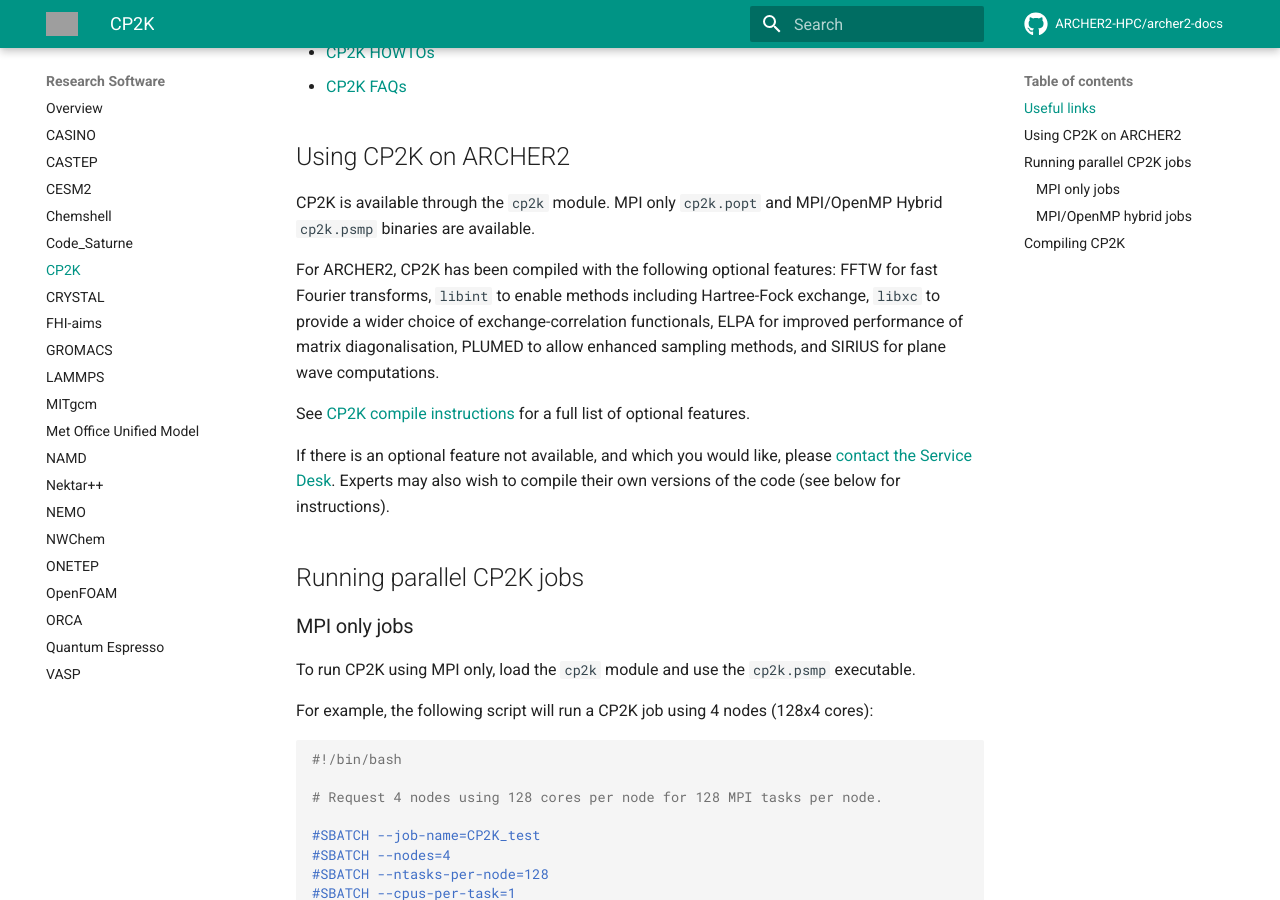
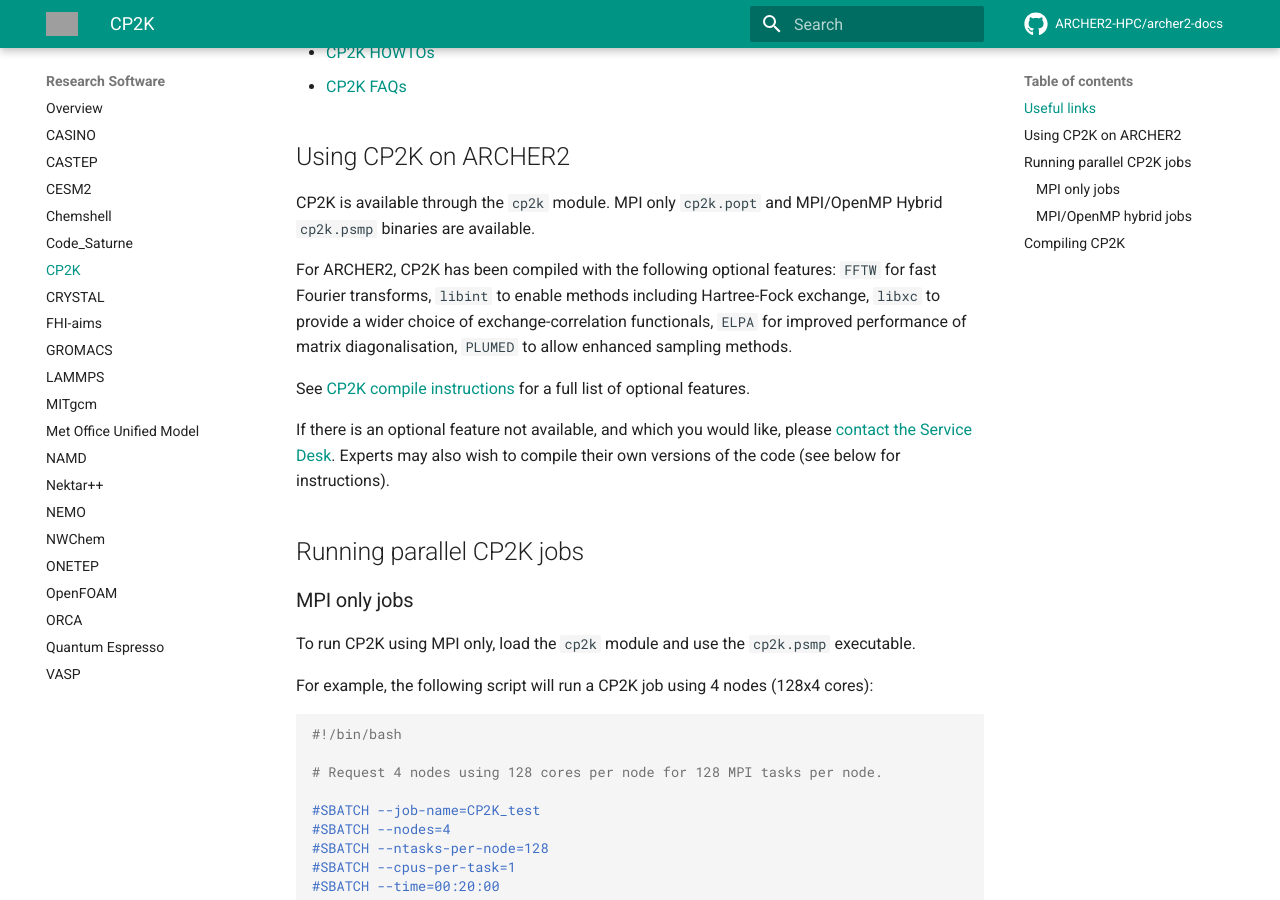
Before and after one commit to ARCHER2-HPC/archer2-docs, an MkDocs documentation site: the page built from docs/research-software/cp2k.md, in a window 1280 px wide and 900 px high, scrolled down 517 px. Built offline with MkDocs 1.6.1 and Material for MkDocs 9.7.7, drawn with Linux system fonts in a browser that asks for light colours; comment, search, counter and statistics services are not loaded; grey boxes are pictures that could not be loaded.

Commit message:
Removed mention of SIRIUS

```diff
--- a/docs/research-software/cp2k.md
+++ b/docs/research-software/cp2k.md
@@ -24,10 +24,10 @@
 MPI/OpenMP Hybrid `cp2k.psmp` binaries are available.
 
 For ARCHER2, CP2K has been compiled with the following optional features:
-FFTW for fast Fourier transforms, `libint` to enable methods including
+`FFTW` for fast Fourier transforms, `libint` to enable methods including
 Hartree-Fock exchange, `libxc` to provide a wider choice of exchange-correlation
-functionals, ELPA for improved performance of matrix diagonalisation, PLUMED to
-allow enhanced sampling methods, and SIRIUS for plane wave computations.
+functionals, `ELPA` for improved performance of matrix diagonalisation, `PLUMED`
+to allow enhanced sampling methods.
 
 See
 [CP2K compile instructions](https://github.com/cp2k/cp2k/blob/master/INSTALL.md)
```
